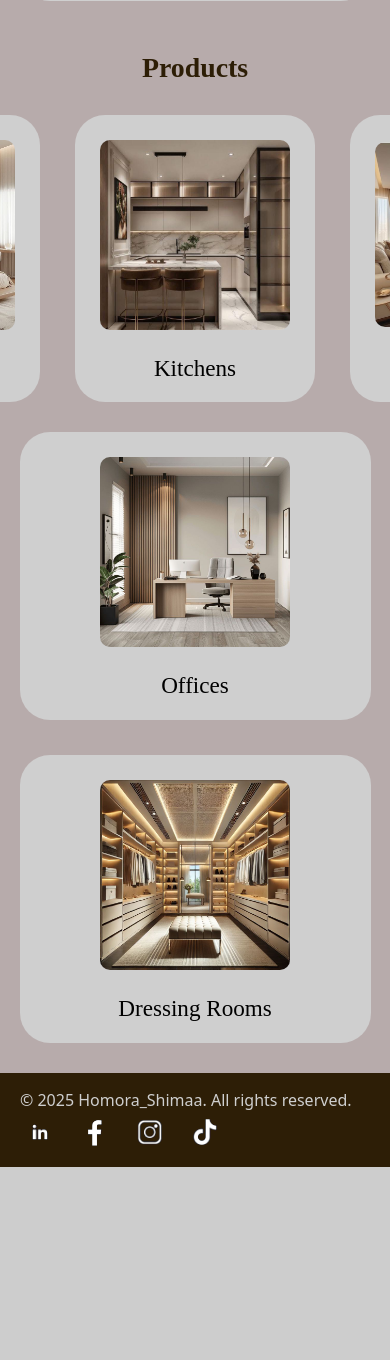
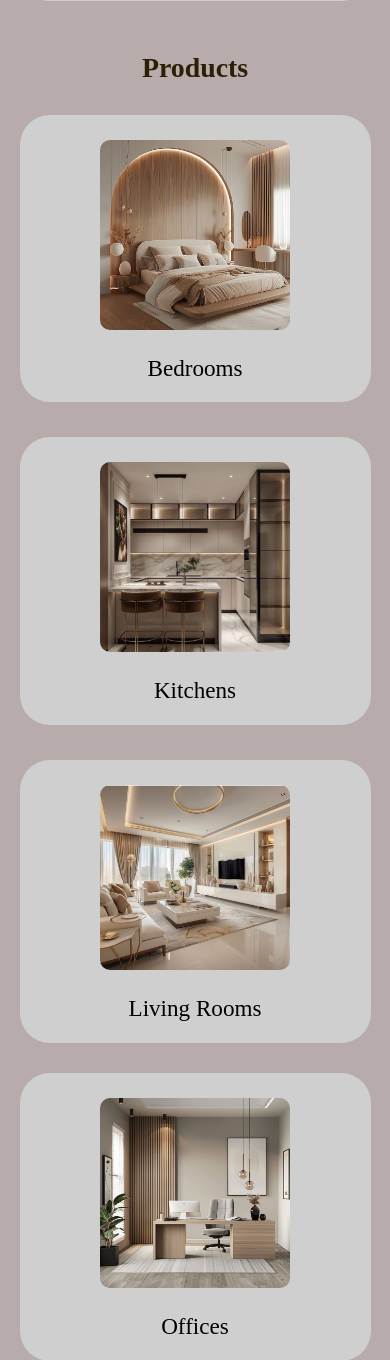
Before and after one commit to Shimaa-Nashat/Homora, a Flask app: page / in a window 390 px wide; the page is wider, and only the part inside the window is pictured. Shown: the part 1490-2850 px from the top of that part. Before the commit the page ends 2657 px from the top of that part, so only its background shows below. Run offline with Flask 3, Linux system fonts and the light colour scheme; some libraries are stand-ins or nearby versions.

Commit message:
Update cards layout for mobile responsiveness
Change layout to use flexbox for smaller screens.

```diff
--- a/templates/index.html
+++ b/templates/index.html
@@ -239,7 +239,8 @@
             }
             @media (max-width: 1000px) {
                 .cards-container {
-                    grid-template-columns: 1fr;
+                    flex-direction: column;
+                    align-items: center;
                     /* تصبح كل بطاقة في صف واحد */
                 }
 
```
